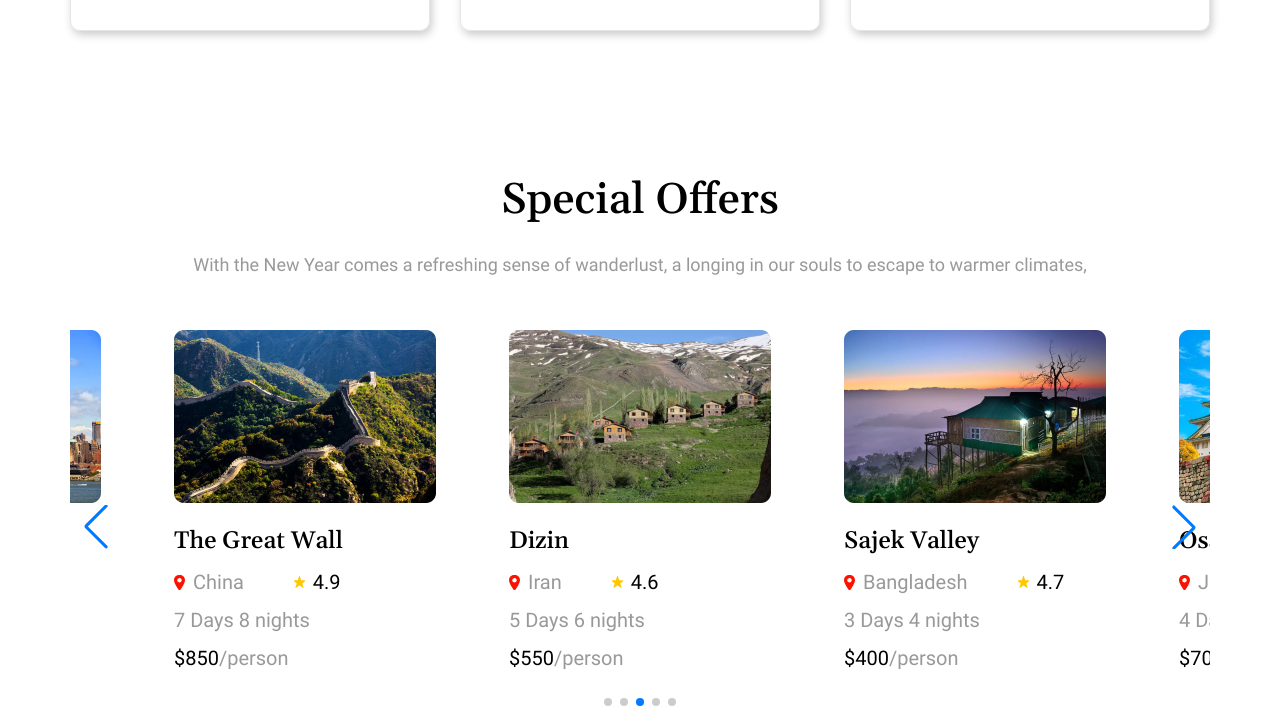
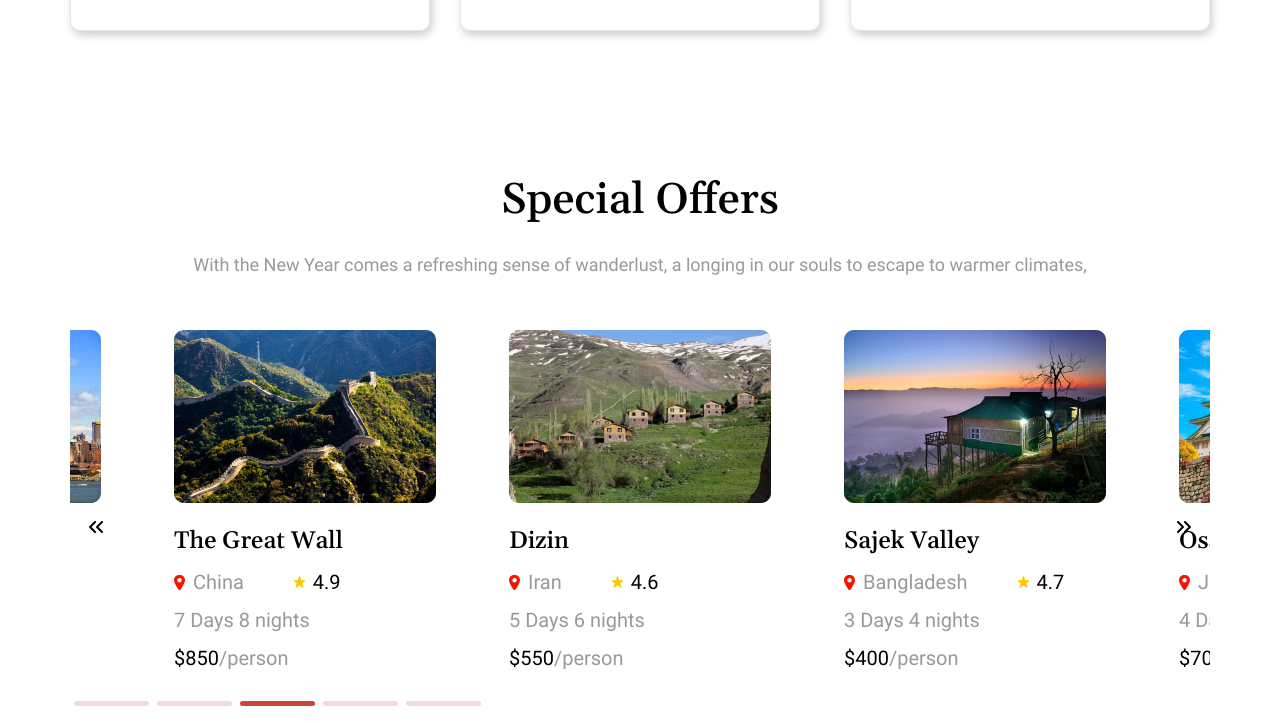
Before and after one commit to SergeyMalyuga/traveland, a website built with Vite: page src/index.html in a window 1280 px wide. Shown: the part 1671-2394 px from the top of the page. Built offline with nearby package versions, Linux system fonts and the light colour scheme.

Commit message:
feat(offerSwiper): убрать дефолтные кнопки навигации

```diff
--- a/src/components/OfferSwiper/OfferSwiper.ts
+++ b/src/components/OfferSwiper/OfferSwiper.ts
@@ -23,6 +23,7 @@ export class OfferSwiper {
                     clickable: true
                 },
                 navigation: {
+                    addIcons: false,
                     nextEl: '.swiper-button-next',
                     prevEl: '.swiper-button-prev',
                 }
--- a/src/style.scss
+++ b/src/style.scss
@@ -94,6 +94,34 @@ body {
   padding-bottom: 50px;
 }
 
+.swiper-button-prev {
+  background-image: url("/images/vector/prev.svg");
+  background-repeat: no-repeat;
+  background-position: center;
+}
+
+.swiper-button-next {
+  background-image: url("/images/vector/next.svg");
+  background-repeat: no-repeat;
+  background-position: center;
+}
+
+.swiper-pagination-bullets.swiper-pagination-horizontal {
+  width: max-content;
+}
+
+.swiper-pagination-bullet {
+  background-color: variables.$pagination-bullet-bg;
+  width: 75px;
+  height: 5px;
+  border-radius: 10px;
+
+  @media (width <= 657px) {
+    width: 8px;
+    height: 8px;
+  }
+}
+
 .visually-hidden {
   position: absolute;
   width: 1px;
```
